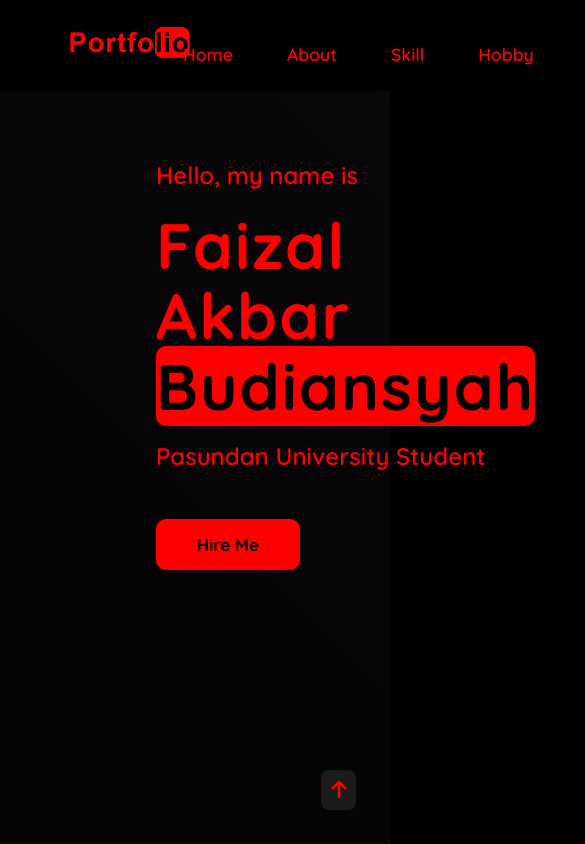
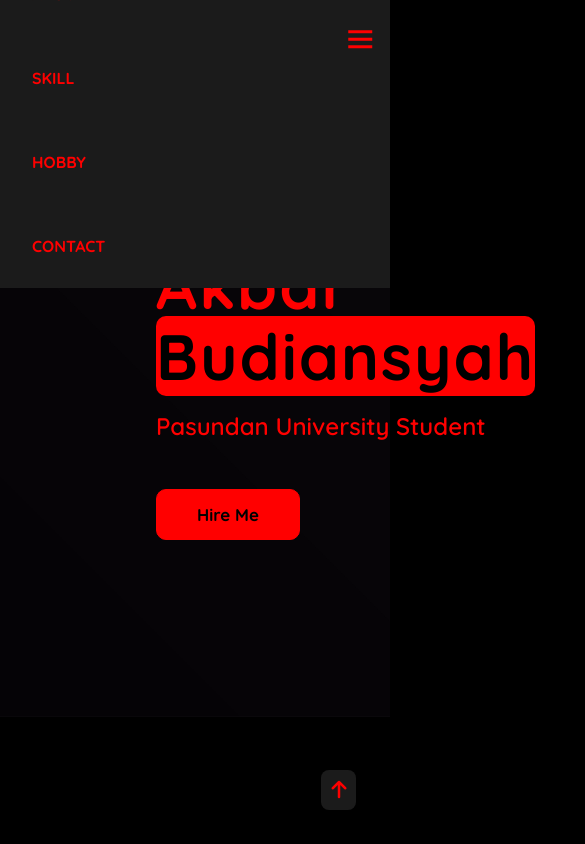
Before and after one commit to FaizalAkbarBudiansyah/itw2023_project1_233040156, a plain HTML site: page index.html in a window 390 px wide. Shown: the top 844 px of the page, 585 px wide, since content can reach past the window. Drawn offline with nearby package versions, Linux system fonts and the light colour scheme; a script that the page names is missing.

Commit message:
upload tugas

```diff
--- a/index.css
+++ b/index.css
@@ -57,16 +57,56 @@ header{
 .navbar a{
     color: var(--text-color);
     font-size: var(--p-font);
-    font-weight: 600;
+    font-weight: bold;
     padding: 10px 25px;
     margin: 0 2px;
-    border-radius: 0.5rem;
-    transition: all .40s ease;
+    position: relative;
+    text-decoration: none;
+    text-transform: uppercase;
+    transition: all .5s ease;
 }
 
-.navbar a:hover{
+a:hover{
     background: var(--text-color);
     color: var(--bg-color);
+}
+
+a::before {
+    content: "";
+    position: absolute;
+    bottom: 12px;
+    left: 12px;
+    height: 12px;
+    width: 12px;
+    border: 3px solid red;
+    border-width: 0 0 3px 3px;
+    opacity: 0;
+    transition: all 0.3s;
+}
+
+a::after {
+    content: "";
+    position: absolute;
+    top: 12px;
+    right: 12px;
+    height: 12px;
+    width: 12px;
+    border: 3px solid red;
+    border-width: 3px 3px 0 0;
+    opacity: 0;
+    transition: all 0.3s;
+}
+
+a:hover::before {
+    opacity: 1;
+    bottom: -8px;
+    left: -8px;
+}
+
+a:hover::after {
+    opacity: 1;
+    top: -8px;
+    right: -8px;
 }
 
 #menu-icon{
@@ -145,7 +185,7 @@ header.sticky{
     border-bottom: 1px solid red;
 }
 
-
+/* about */
 .about{
     display: grid;
     grid-template-columns: repeat(2, 1fr);
@@ -172,6 +212,49 @@ header.sticky{
     border-radius: 50px;
 }
 
+/* skill */
+.portofolio-content{
+    display: grid;
+    grid-template-columns: repeat(auto-fit, minmax(350px,auto));
+    align-items: center;
+    gap: 2rem;
+    margin-top: 5rem;
+}
+
+.row img{
+    height: auto;
+    width: 200px;
+    border-radius: 0.5rem;
+    margin-bottom: 1.5rem;
+}
+
+.row{
+    padding: 25px;
+    background: #000;
+    border-radius: 0.5rem;
+    transition: all .40s ease;
+}
+
+.main-row{
+    display: flex;
+    align-items: center;
+    justify-content: space-between;
+    margin-bottom: 1rem;
+}
+
+.row h6{
+    font-size: 25px;
+    font-weight: 700;
+    color: var(--text-color);
+    letter-spacing: 1px;
+}
+
+.row:hover{
+    transform: scale(1.01) translateY(-5px);
+    cursor: pointer;
+}
+
+/* hobby */
 .main-text{
     text-align: center;
 }
@@ -222,47 +305,8 @@ header.sticky{
     border-top: 5px solid var(--text-color)
 }
 
-.portofolio-content{
-    display: grid;
-    grid-template-columns: repeat(auto-fit, minmax(350px,auto));
-    align-items: center;
-    gap: 2rem;
-    margin-top: 5rem;
-}
 
-.row img{
-    height: auto;
-    width: 200px;
-    border-radius: 0.5rem;
-    margin-bottom: 1.5rem;
-}
-
-.row{
-    padding: 25px;
-    background: #000;
-    border-radius: 0.5rem;
-    transition: all .40s ease;
-}
-
-.main-row{
-    display: flex;
-    align-items: center;
-    justify-content: space-between;
-    margin-bottom: 1rem;
-}
-
-.row h6{
-    font-size: 25px;
-    font-weight: 700;
-    color: var(--text-color);
-    letter-spacing: 1px;
-}
-
-.row:hover{
-    transform: scale(1.01) translateY(-5px);
-    cursor: pointer;
-}
-
+/* contact */
 .contact{
     display: grid;
     grid-template-columns: repeat(2, 1fr);
@@ -378,3 +422,65 @@ header.sticky{
     padding: 10px;
     border-radius: 0.5rem;
 }
+
+@media (max-width: 1325px){
+    header{
+        padding: 16px 3%;
+    }
+    header.sticky{
+        padding: 8px 3%;
+    }
+    section{
+        padding: 130px 3% 60px;
+    }
+}
+
+@media (max-width: 970px){
+    :root{
+        --h1-font: 4.2rem;
+        --h2-font: 2.9rem;
+        --p-font: 1rem;
+    }
+    .home{
+        height: 85vh;
+    }
+    .about{
+        grid-template-columns: 1fr;
+    }
+    .about-img{
+        text-align: center;
+    }
+    .contact{
+        grid-template-columns: 1fr;
+    }
+}
+
+@media (max-width: 830px) {
+    #menu-icon{
+        display: block;
+    }
+    .navbar{
+        position: absolute;
+        top: 100%;
+        right: 0;
+        left: 0;
+        display: flex;
+        flex-direction: column;
+        background: var(--other-color);
+        text-align: left;
+        transition: all .40s ease;
+    }
+    .navbar a{
+        display: block;
+        padding: 1rem;
+        margin: 1rem;
+    }
+    .navbar.active{
+        top: 100%;
+    }
+    :root{
+        --h1-font: 4.2rem;
+        --h2-font: 2.9rem;
+        --p-font: 1rem;
+    }
+}
--- a/index.html
+++ b/index.html
@@ -149,6 +149,9 @@
 
     <!-- scroll top -->
     <a href="#" class="top"><i class="fa-solid fa-arrow-up"></i></a>
+
+    <script src="https://unpkg.com/scrollreveal"></script>
+
     <!-- custom js link -->
     <script type="text/javascript" src="js/script.js"></script>
 
```
Also changed, not shown: index.js (+23 -0 lines).
